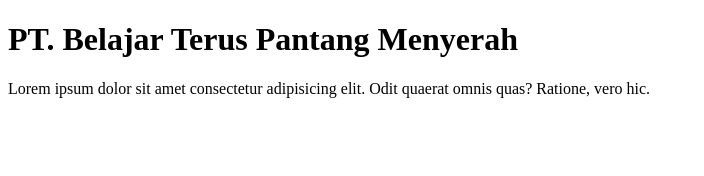
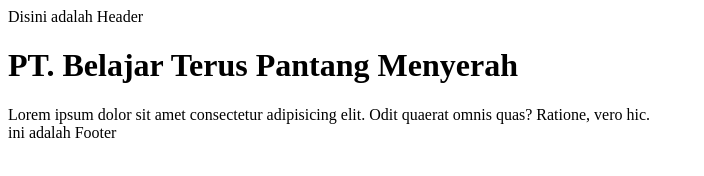
Before and after one commit to Siswanto01/belajargit11, a plain HTML site: page index.html in a window 1280 px wide. Shown: the whole page, without its empty margins (0-704 px from the left). Drawn offline with Linux system fonts and the light colour scheme.

Commit message:
Membuat Header dan Footer

```diff
--- a/index.html
+++ b/index.html
@@ -6,8 +6,10 @@
     <title>Document</title>
 </head>
 <body>
+    <header>Disini adalah Header</header>
+
     <h1>PT. Belajar Terus Pantang Menyerah</h1>
     <div>Lorem ipsum dolor sit amet consectetur adipisicing elit. Odit quaerat omnis quas? Ratione, vero hic.</div>
-
+    <footer>ini adalah Footer</footer>
 </body>
 </html>
```
